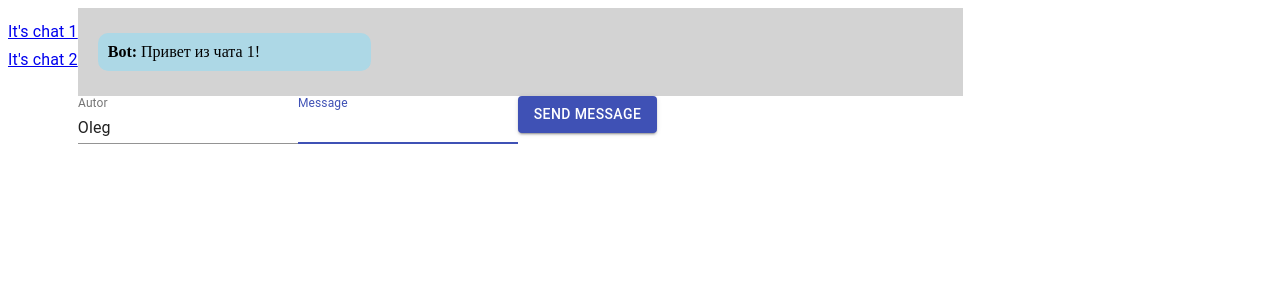
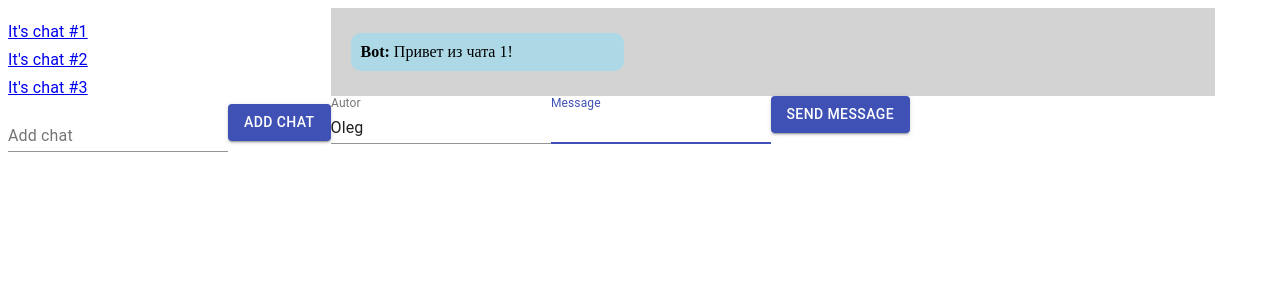
Before and after one commit to idoleg/react-29.11, a React app in the folder Oleg_Shikov/: page /chats/1 in a window 1280 px wide. Shown: the top 300 px of the page. Built offline with nearby package versions, Linux system fonts and the light colour scheme.

Commit message:
Lesson 6

```diff
--- a/Oleg_Shikov/package.json
+++ b/Oleg_Shikov/package.json
@@ -28,6 +28,7 @@
     "node-sass": "^4.13.0",
     "sass-loader": "^8.0.0",
     "style-loader": "^1.0.1",
+    "uglifyjs-webpack-plugin": "^2.2.0",
     "webpack": "^4.41.2",
     "webpack-cli": "^3.3.10",
     "webpack-dev-server": "^3.9.0"
@@ -35,6 +36,8 @@
   "dependencies": {
     "@material-ui/core": "^4.7.2",
     "classnames": "^2.2.6",
+    "connected-react-router": "^6.6.1",
+    "history": "^4.10.1",
     "prop-types": "^15.7.2",
     "react": "^16.12.0",
     "react-addons-update": "^15.6.2",
--- a/Oleg_Shikov/src/actions/messageActions.js
+++ b/Oleg_Shikov/src/actions/messageActions.js
@@ -1,6 +1,7 @@
 import {createActions} from "redux-actions";
 
-export const {loadMessages, sendMessage} = createActions({
+export const {loadMessages, sendMessage, addChat} = createActions({
     "LOAD_MESSAGES": () => ({}),
     "SEND_MESSAGE": (chatId, message) => ({chatId, message}),
+    "ADD_CHAT": (name, chatId = null) => ({chatId, name, messages: []}),
 })
--- a/Oleg_Shikov/src/components/App.jsx
+++ b/Oleg_Shikov/src/components/App.jsx
@@ -1,9 +1,10 @@
 import React, { Component } from "react";
 import { Counter } from "./Counter";
-import  MessengerContainer  from "../containers/MessengerContainer"
+import MessengerContainer from "../containers/MessengerContainer"
 import { BrowserRouter, Switch, Route } from "react-router-dom"
-import {initStore} from "../initStore";
-import {Provider} from "react-redux";
+import { initStore, history } from "../initStore";
+import { Provider } from "react-redux";
+import {ConnectedRouter} from "connected-react-router";
 // www.site.ru/chats/1  www.site.ru/about - BrowserRouter
 // www.site.ru/#chats/1  www.site.ru/#about - HashRouter
 
@@ -15,14 +16,14 @@ export class App extends Component {
         return (
 
             <Provider store={store}>
-                <BrowserRouter>
-                <Switch>
-                    <Route exact path="/" component={MessengerContainer} />
-                    <Route exact path="/counter" component={Counter} />
-                    <Route exact path="/chats/:id" component={MessengerContainer} />
+                <ConnectedRouter history={history}>
+                    <Switch>
+                        <Route exact path="/" component={MessengerContainer} />
+                        <Route exact path="/counter" component={Counter} />
+                        <Route exact path="/chats/:id" component={MessengerContainer} />
 
-                </Switch>
-            </BrowserRouter>
+                    </Switch>
+                </ConnectedRouter>
             </Provider>
 
         );
--- a/Oleg_Shikov/src/components/ChatList/ChatList.jsx
+++ b/Oleg_Shikov/src/components/ChatList/ChatList.jsx
@@ -1,16 +1,31 @@
-import React, { Component } from "react"
+import React, { useState } from "react"
 import List from "@material-ui/core/List"
 import ListItemText from "@material-ui/core/ListItemText"
 import { Link } from "react-router-dom";
+import Button from "@material-ui/core/Button";
+import TextField from "@material-ui/core/TextField";
 
-export class ChatList extends Component {
+export function ChatList({ chats, addChat }) {
 
-    render() {
-        return (
+    const [chatName, setChatName] = useState("");
+    const chatArray = Object.keys(chats);
+
+    return (
+        <>
+            {chatArray == [] && "Чатов еще нет"}
             <List>
-                <Link to="/chats/1"><ListItemText primary="It's chat 1" /></Link>
-                <Link to="/chats/2"><ListItemText primary="It's chat 2" /></Link>
+                {chatArray.map((id) => <Link key={id} to={"/chats/" + id}><ListItemText primary={chats[id].name} /></Link>)}
+
+                <div>
+                    <TextField id="standard-basic" label="Add chat" value={chatName}  onChange={(e) => setChatName(e.target.value)}/>
+                    <Button variant="contained" color="primary" onClick={() => {addChat(chatName); setChatName("")}}>
+                        Add Chat
+                    </Button>
+                </div>
             </List>
-        )
-    }
+
+
+        </>
+    )
+
 }
--- a/Oleg_Shikov/src/components/Messenger/Messenger.jsx
+++ b/Oleg_Shikov/src/components/Messenger/Messenger.jsx
@@ -50,12 +50,12 @@ export class Messenger extends Component {
 
     render() {
 
-        const { messages, id } = this.props;
+        const { messages, id, chats } = this.props;
 
         //const messagesList = this.state.messages.map(item => <Message name={item.name} content={item.content} key={item.id} />);
         return (
             <div className="messenger-container">
-                <ChatList></ChatList>
+                <ChatList chats={chats} addChat={this.props.addChat}></ChatList>
                 <div className="current-chat">
                     {messages ? <MessageList messages={messages} /> : "Переписка не найдена"}
                     {messages && <MessengerForm onSendMessage={this.props.onSendMessage}></MessengerForm>}
--- a/Oleg_Shikov/src/containers/MessengerContainer.jsx
+++ b/Oleg_Shikov/src/containers/MessengerContainer.jsx
@@ -2,7 +2,7 @@ import React, { Component } from 'react';
 import {Messenger} from "../components/Messenger/Messenger"
 import {connect} from "react-redux";
 import {bindActionCreators} from "redux";
-import { loadMessages, sendMessage } from "../actions/messageActions"
+import { loadMessages, sendMessage, addChat } from "../actions/messageActions"
 
 class MessengerContainer extends Component {
 
@@ -15,21 +15,21 @@ class MessengerContainer extends Component {
     }
 
     render() {
-        return <Messenger messages={this.props.messages} onSendMessage={this.handleSendMessage} />
+        return <Messenger messages={this.props.messages} onSendMessage={this.handleSendMessage} chats={this.props.chats} addChat={this.props.addChat}/>
     }
 }
 
-const mapStateToProps = (state, ownProps) => {
-    const {id} = ownProps.match.params;
+const mapStateToProps = (state, props) => {
+    const {id} = props.match.params;
 
     return {
         chats: state.messages.chats,
         messages:  state.messages.chats[id] &&  state.messages.chats[id].messages,
-        chatId: id
+        chatId: id,
     }
 }
 
 
-const mapDispatchToProps = (dispatch) => bindActionCreators({loadMessages, sendMessage}, dispatch);
+const mapDispatchToProps = (dispatch) => bindActionCreators({loadMessages, sendMessage, addChat}, dispatch);
 
 export default connect(mapStateToProps, mapDispatchToProps)(MessengerContainer);
--- a/Oleg_Shikov/src/initStore.js
+++ b/Oleg_Shikov/src/initStore.js
@@ -1,7 +1,15 @@
 import {createStore, applyMiddleware} from "redux";
 import initReducer from "./reducers"
 import reduxLogger from "redux-logger";
+import {botMiddleware} from "./middlewares/botMiddleware";
+import {createBrowserHistory} from "history";
+import { routerMiddleware } from 'connected-react-router'
+
+export const history = createBrowserHistory();
 
 export function initStore() {
-    return createStore(initReducer, applyMiddleware(reduxLogger));
+
+    return createStore(initReducer(history), applyMiddleware(routerMiddleware(history), botMiddleware, reduxLogger));
 }
+
+//
--- /dev/null
+++ b/Oleg_Shikov/src/middlewares/botMiddleware.js
@@ -0,0 +1,27 @@
+import { sendMessage, addChat } from "../actions/messageActions";
+import {push} from "connected-react-router";
+/*export function botMiddleware(store) {
+    return function (next) {
+        return function (action) {
+            if (action.type == sendMessage.toString() && action.payload.message.name !== "Bot") {
+                const { chatId, message: { name } } = action.payload;
+                setTimeout(() => store.dispatch(sendMessage(chatId, { name: "Bot", content: `Привет ${name}, я робот в чате ${chatId}` })), 1000)
+            }
+            return next(action)
+
+        }
+    }
+}*/
+
+export const botMiddleware = store => next => action => {
+    if (action.type == sendMessage.toString() && action.payload.message.name !== "Bot") {
+        const { chatId, message: { name } } = action.payload;
+        setTimeout(() => store.dispatch(sendMessage(chatId, { name: "Bot", content: `Привет ${name}, я робот в чате ${chatId}` })), 1000)
+    } else if (action.type == addChat.toString()) {
+        action.payload.chatId = (new Date).valueOf();
+        setTimeout(() => store.dispatch(sendMessage(action.payload.chatId, { name: "Bot", content: `Рад тебя видеть в новом чате ${action.payload.name}` })), 500)
+        store.dispatch(push("/chats/"+action.payload.chatId));
+    }
+    return next(action)
+
+}
--- a/Oleg_Shikov/src/reducers/index.js
+++ b/Oleg_Shikov/src/reducers/index.js
@@ -1,6 +1,10 @@
 import {combineReducers} from "redux";
 import messageReducer from "./messageReducer";
+import {connectRouter} from "connected-react-router";
 
-export default combineReducers({
-    messages: messageReducer
-});
+export default function(history) {
+    return combineReducers({
+        router: connectRouter(history),
+        messages: messageReducer
+    });
+}
--- a/Oleg_Shikov/src/reducers/messageReducer.js
+++ b/Oleg_Shikov/src/reducers/messageReducer.js
@@ -1,5 +1,5 @@
 import { handleActions } from "redux-actions";
-import { loadMessages, sendMessage } from "../actions/messageActions";
+import { loadMessages, sendMessage,addChat } from "../actions/messageActions";
 import update  from "react-addons-update";
 
 const defaultState = { chats: {} };
@@ -27,13 +27,17 @@ export default handleActions({
         }
     },
     [sendMessage]: (state, { payload: { chatId, message } }) => {
-
         return update(state, {
             chats: {
                 [chatId]: {messages: {$push: [message]}}
             }
         }
         );
+    },
+    [addChat]: (state, { payload: chat }) => {
+        return {
+            chats: {...state.chats, [chat.chatId]: chat}
+        }
     }
 }, defaultState);
 
```
Also changed, not shown: 5 other files (tests, documents, lock files or other folders).
